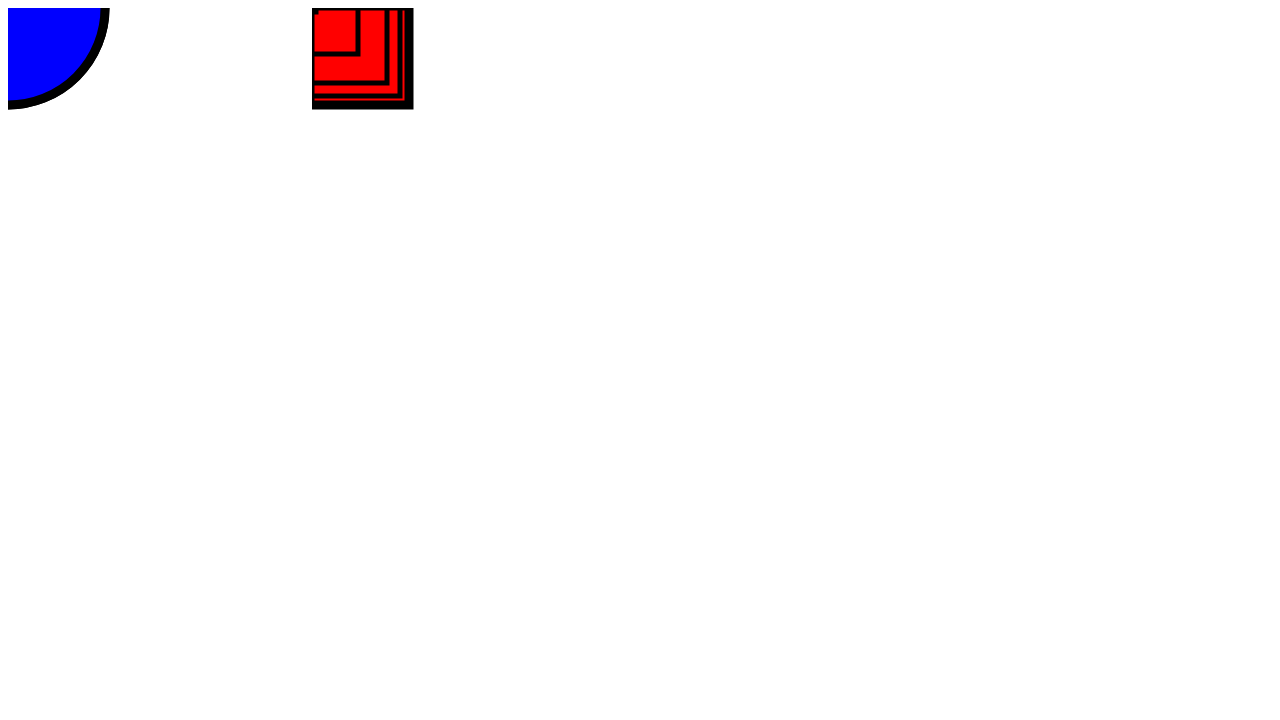
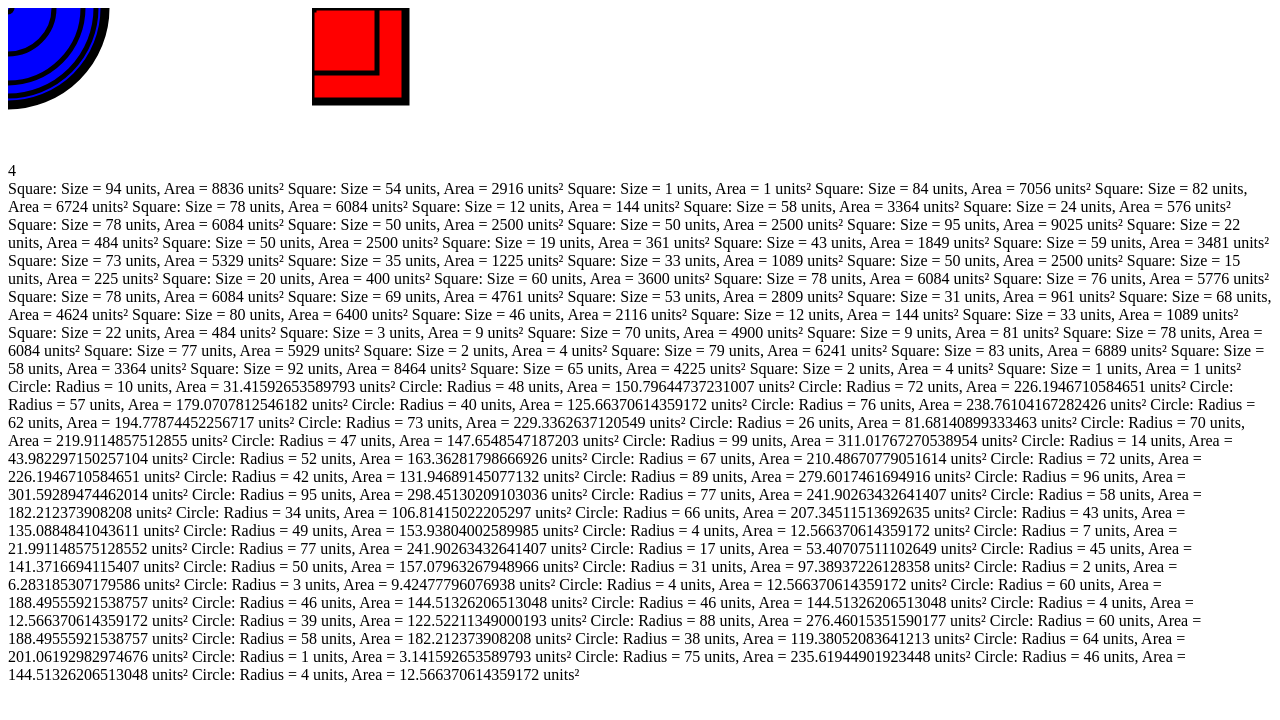
Before and after one commit to ZefRaine/Circles-Squares, a plain HTML site: page index.html in a window 1280 px wide. Drawn offline with Linux system fonts and the light colour scheme.

Commit message:
created all my methods to grab and display my information. Now I just have to organize it

```diff
--- a/index.html
+++ b/index.html
@@ -9,12 +9,13 @@
 </head>
 
 <body>
-    <div class="shapes">
-        <svg id="svgCircle" xmlns="http://www.w3.org/2000/svg">
+    <div id="shapes">
+        <svg id="svgCircle">
         </svg>
-        <svg id="svgSquare" xmlns="http://www.w3.org/2000/svg">
+        <svg id="svgSquare">
         </svg>
     </div>
+    <div id="dimensions"></div>
 
 </body>
 <script src="shapes.js"></script>
--- a/shapes.js
+++ b/shapes.js
@@ -1,23 +1,56 @@
-var i, l;
-var svgns = "http://www.w3.org/2000/svg";
-for (var i = 0; i < 100; i++) {
-  var x = (Math.floor(Math.random() * 100) + 1)
-  y = x;
-
-  var rect = document.createElementNS(svgns, 'rect');
+const svgns = "http://www.w3.org/2000/svg";
+let squareShape, circleShape = [];
+for (let i = 0; i < 50; i++) {
+  let x = (Math.floor(Math.random() * 100) + 1);
+  const rect = document.createElementNS(svgns, 'rect');
   rect.setAttributeNS(null, 'height', x);
-  rect.setAttributeNS(null, 'width', y);
+  rect.setAttributeNS(null, 'width', x);
   rect.setAttributeNS(null, 'stroke-width', '5')
   rect.setAttributeNS(null, 'fill', 'red');
   rect.setAttributeNS(null, 'stroke', 'black');
   document.getElementById('svgSquare').appendChild(rect);
-}
-for (var l = 0; l < 100; l++) {
-  var r = (Math.floor(Math.random() * 100) + 1)
-  var circle = document.createElementNS(svgns, 'circle');
+  let side = rect.height.baseVal.value;
+  let s = side.toString();
+  document.getElementById("dimensions").innerHTML = s;
+
+  function getArea(side, side, unit) {
+    area = side * side;
+    return area + unit;
+  };
+  console.log(`Square: Size = ${side} units, Area = ${getArea(side, side, " units²")}`);
+  document.write(`Square: Size = ${side} units, Area = ${getArea(side, side, " units²")}` + `\n`);
+};
+for (let l = 0; l < 50; l++) {
+  let r = (Math.floor(Math.random() * 100) + 1)
+  const circle = document.createElementNS(svgns, 'circle');
   circle.setAttributeNS(null, 'r', r);
   circle.setAttributeNS(null, 'stroke-width', '5')
   circle.setAttributeNS(null, 'fill', 'blue');
   circle.setAttributeNS(null, 'stroke', 'black');
   document.getElementById('svgCircle').appendChild(circle);
-}
+  let side = circle.r.baseVal.value;
+  let s = side.toString();
+  document.getElementById("dimensions").innerHTML = s;
+
+  function getArea(side, side, unit) {
+    area = side * Math.PI;
+    return area + unit;
+  };
+  console.log(`Circle: Radius = ${side} units, Area = ${getArea(side, side, " units²")}`);
+  document.write(`Circle: Radius = ${side} units, Area = ${getArea(side, side, " units²")}` + `\n`);
+};
+// const bubbleSort = arr => {
+//   let swapped;
+//   do {
+//     swapped = false;
+//     for (let i = 0; i < arr.length; i++) {
+//       if (arr[i] > arr[i + 1]) {
+//         let tmp = arr[i];
+//         arr[i] = arr[i + 1];
+//         arr[i + 1] = tmp;
+//         swapped = true;
+//       }
+//     }
+//   } while (swapped);
+//   return arr;
+// };
```
